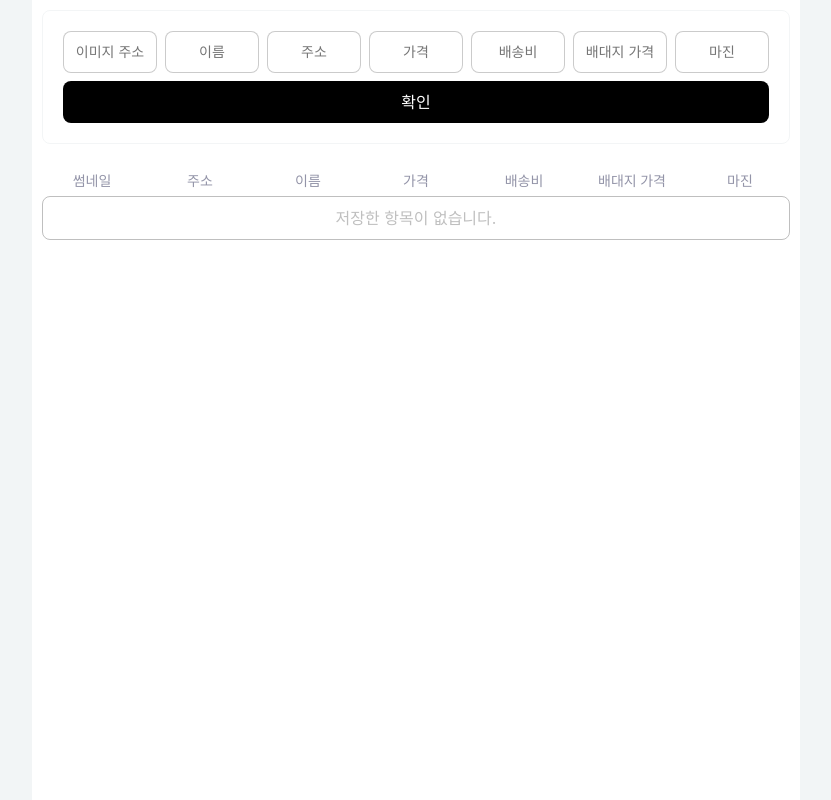
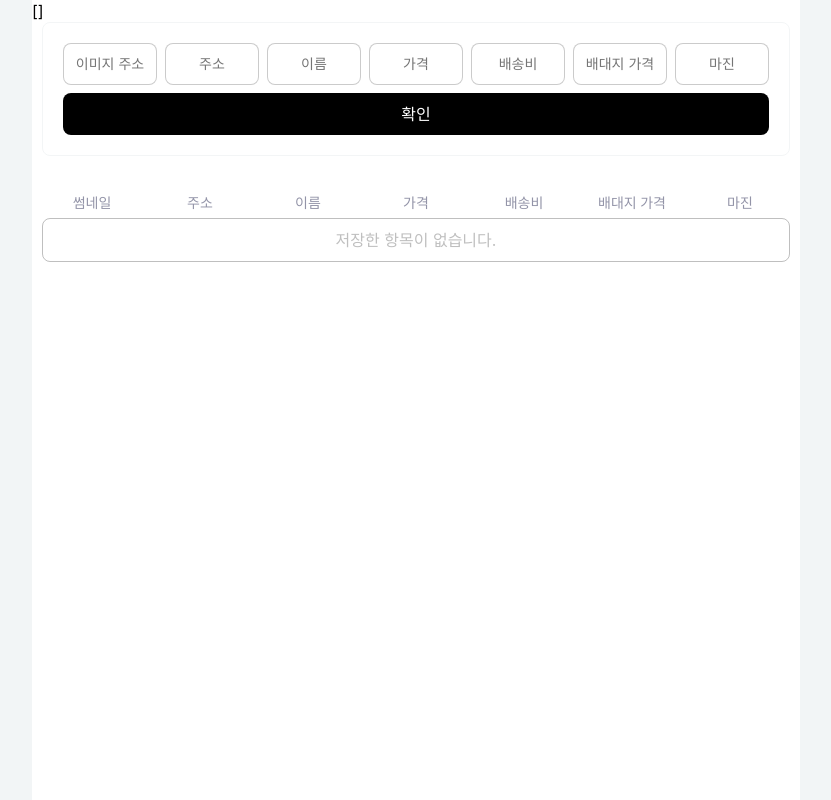
Before and after one commit to kimsangjunv1/-React-Test, a React (Vite) app: page / in a window 1280 px wide. Shown: the whole page, without its empty margins (224-1055 px from the left). Built offline with nearby package versions, Linux system fonts and the light colour scheme.

Commit message:
[Test] 테스트 코드 추가

```diff
--- a/src/components/pages/Main.jsx
+++ b/src/components/pages/Main.jsx
@@ -112,12 +112,13 @@ const Main = () => {
             {/* 메인 */}
             <main>
                 <div className="container-inner">
+                    <p>{JSON.stringify(list)}</p>
                     {/* 섹션 : 입력 */}
                     <section className="actions">
                         <div>
                             <ComponentsInput placeholder={"이미지 주소"} func={(e) => setTargetImage(e.target.value)} />
+                            <ComponentsInput placeholder={"주소"} func={(e) => {setTargetAddress(e.target.value)}} />
                             <ComponentsInput placeholder={"이름"} func={(e) => setTargetName(e.target.value)} />
-                            <ComponentsInput placeholder={"주소"} func={(e) => {setTargetAddress(e.target.value)}} />
                             <ComponentsInput placeholder={"가격"} func={(e) => setTargetPrice(setCommaOnPrice(e.target.value))} />
                             <ComponentsInput placeholder={"배송비"} func={(e) => setTargetDeliveryFee(setCommaOnPrice(e.target.value))} />
                             <ComponentsInput placeholder={"배대지 가격"} func={(e) => setTargetSubPrice(setCommaOnPrice(e.target.value))} />
```
